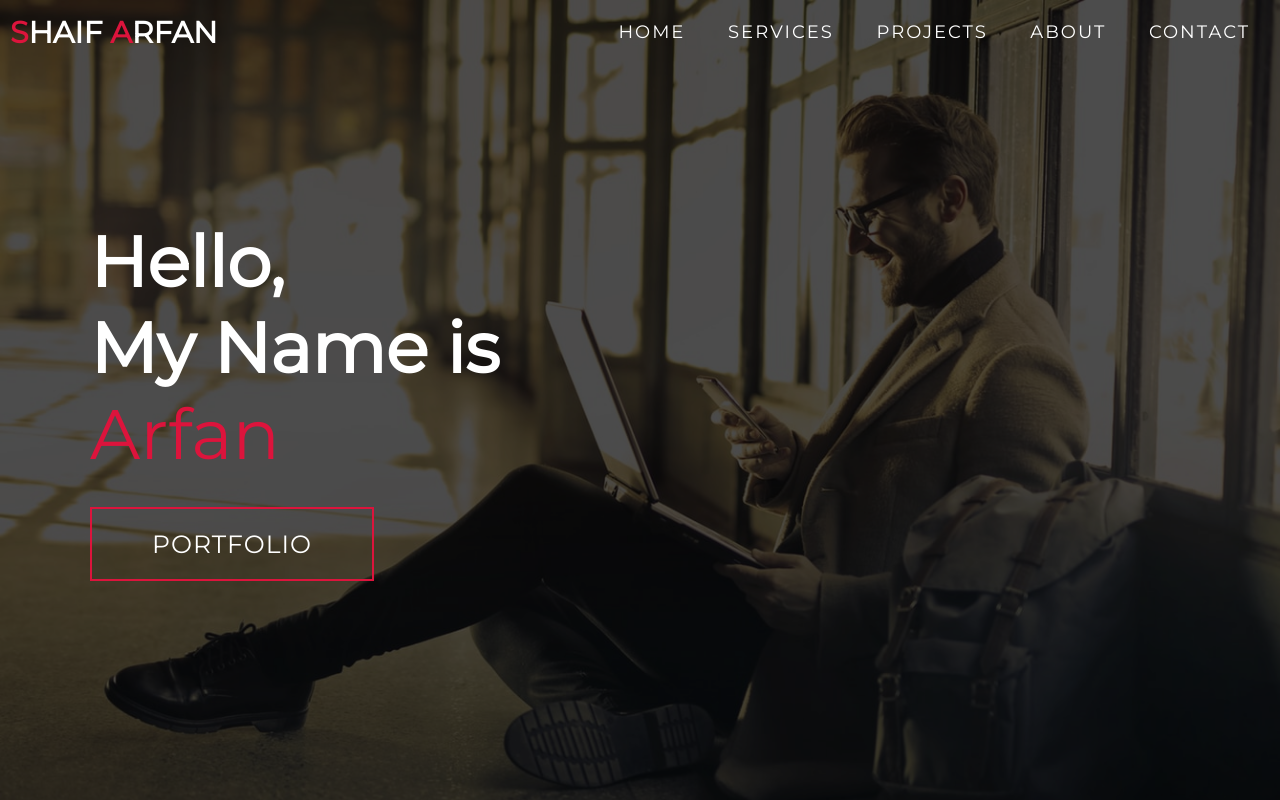
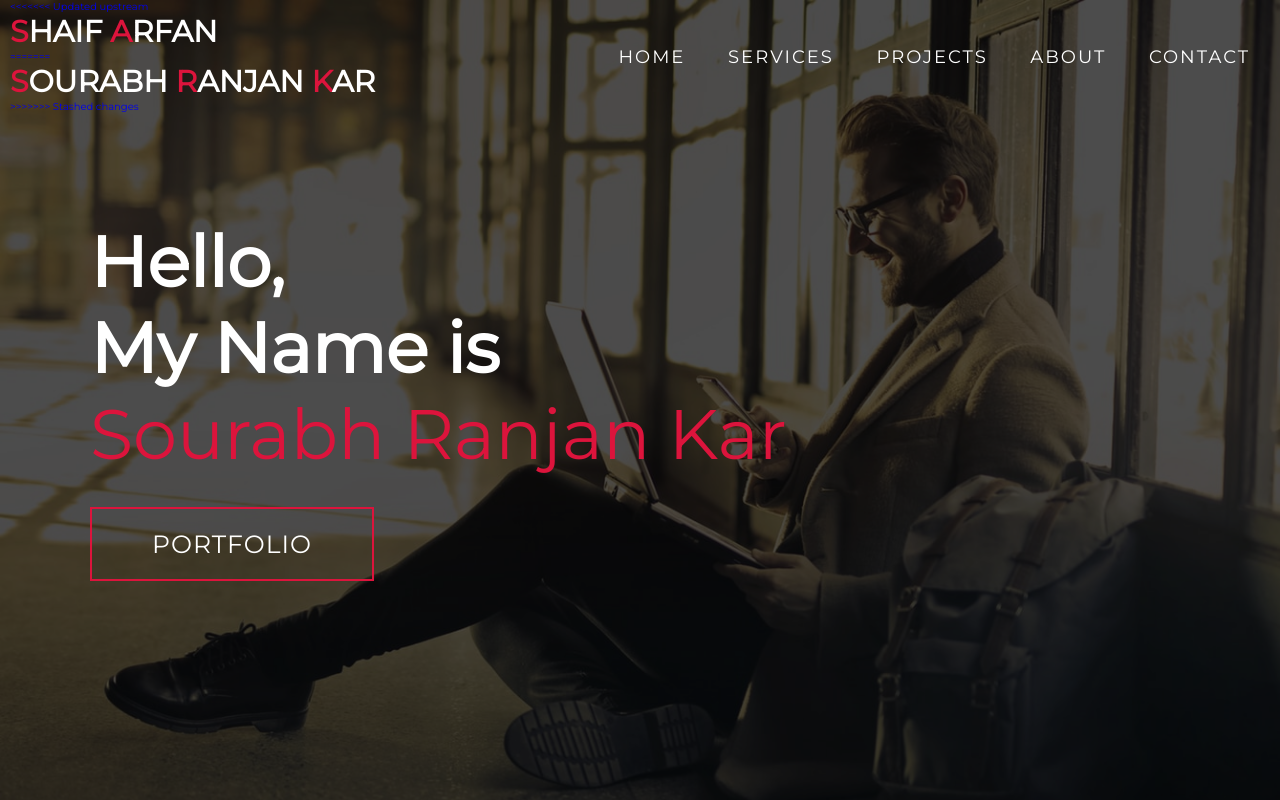
Before and after one commit to bluedrago3/Resume_Practice, a plain HTML site: page index.html in a window 1280 px wide. Shown: the top 800 px of the page. Drawn offline with Linux system fonts and the light colour scheme.

Commit message:
Changes Name

```diff
--- a/index.html
+++ b/index.html
@@ -15,7 +15,11 @@
       <div class="nav-bar">
         <div class="brand">
           <a href="#hero">
+<<<<<<< Updated upstream
             <h1><span>S</span>haif <span>A</span>rfan</h1>
+=======
+            <h1><span>S</span>ourabh <span>R</span>anjan <span>K</span>ar</h1>
+>>>>>>> Stashed changes
           </a>
         </div>
         <div class="nav-list">
@@ -42,7 +46,7 @@
       <div>
         <h1>Hello, <span></span></h1>
         <h1>My Name is <span></span></h1>
-        <h1>Arfan <span></span></h1>
+        <h1>Sourabh Ranjan Kar <span></span></h1>
         <a href="#projects" type="button" class="cta">Portfolio</a>
       </div>
     </div>
@@ -221,7 +225,7 @@
   <section id="footer">
     <div class="footer container">
       <div class="brand">
-        <h1><span>S</span>haif <span>A</span>rfan</h1>
+        <h1><span>S</span>ourabh <span>R</span>anjan <span>K</span>ar</h1>
       </div>
       <h2>Your Complete Web Solution</h2>
       <div class="social-icon">
@@ -238,7 +242,6 @@
           <a href="#"><img src="https://img.icons8.com/bubbles/100/000000/behance.png" /></a>
         </div>
       </div>
-      <p>Copyright © 2020 Arfan. All rights reserved</p>
     </div>
   </section>
   <!-- End Footer -->
```
